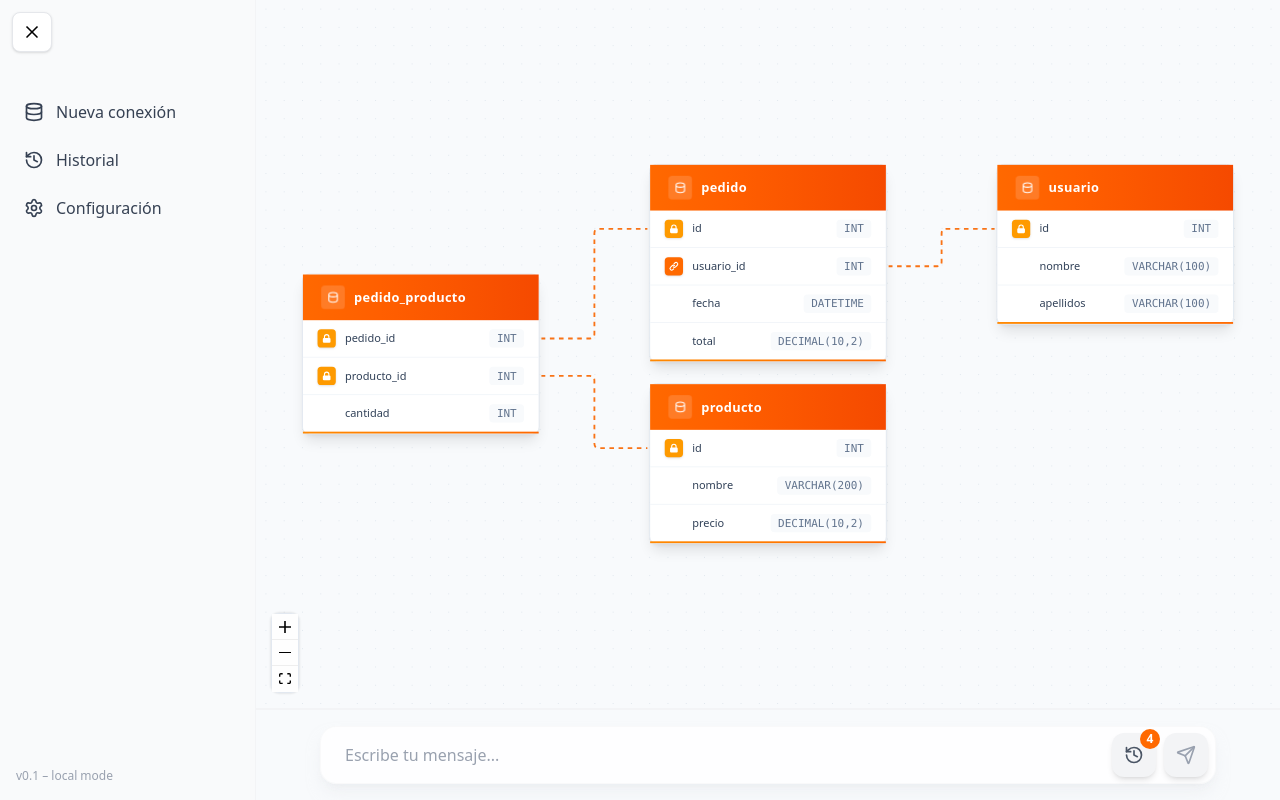
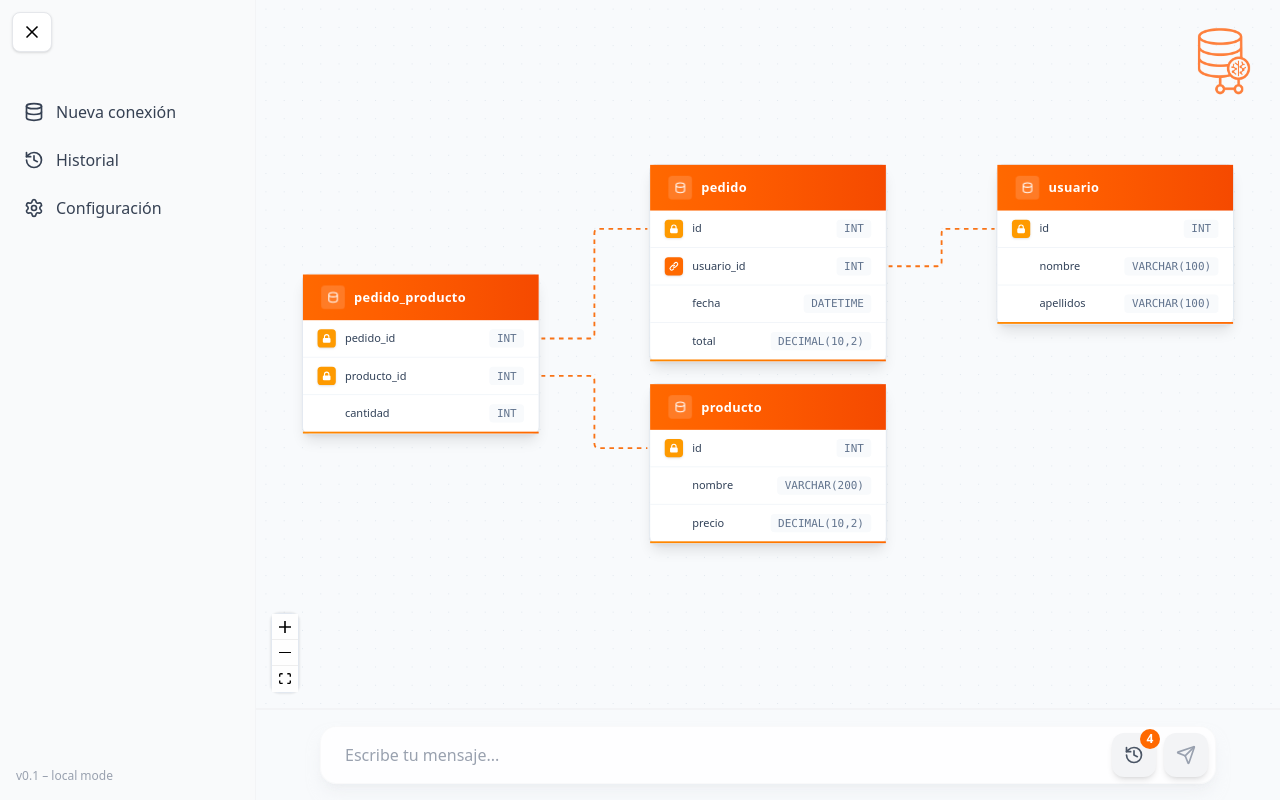
Before and after one commit to markush0f/LLM-DB-CONECTOR, a Next.js app in the folder static/: page / in a window 1280 px wide. Built offline with nearby package versions, Linux system fonts and the light colour scheme.

Commit message:
logo added

```diff
--- a/static/src/app/components/chat/Chat.tsx
+++ b/static/src/app/components/chat/Chat.tsx
@@ -1,13 +1,22 @@
 "use client";
-import React from "react";
 import Input from "./Input";
 import DatabaseDiagram from "../diagram/DatabaseDiagram";
+import Image from "next/image";
 
 export default function Chat() {
     return (
-        <div className="flex flex-col h-full bg-white">
-            {/* Contenedor del diagrama (ocupa todo menos el input) */}
-            <div className="flex-1">
+        <div className="relative flex flex-col h-full bg-white">
+            <div className="absolute top-1 right-4 z-30">
+                <Image
+                    src="/logo.png"
+                    alt="Logo"
+                    width={80}
+                    height={80}
+                    className="opacity-90 hover:opacity-100 transition-opacity duration-200"
+                />
+            </div>
+
+            <div className="flex-1 overflow-hidden">
                 <DatabaseDiagram />
             </div>
 
```
Also changed, not shown: static/public/logo.png (added).
